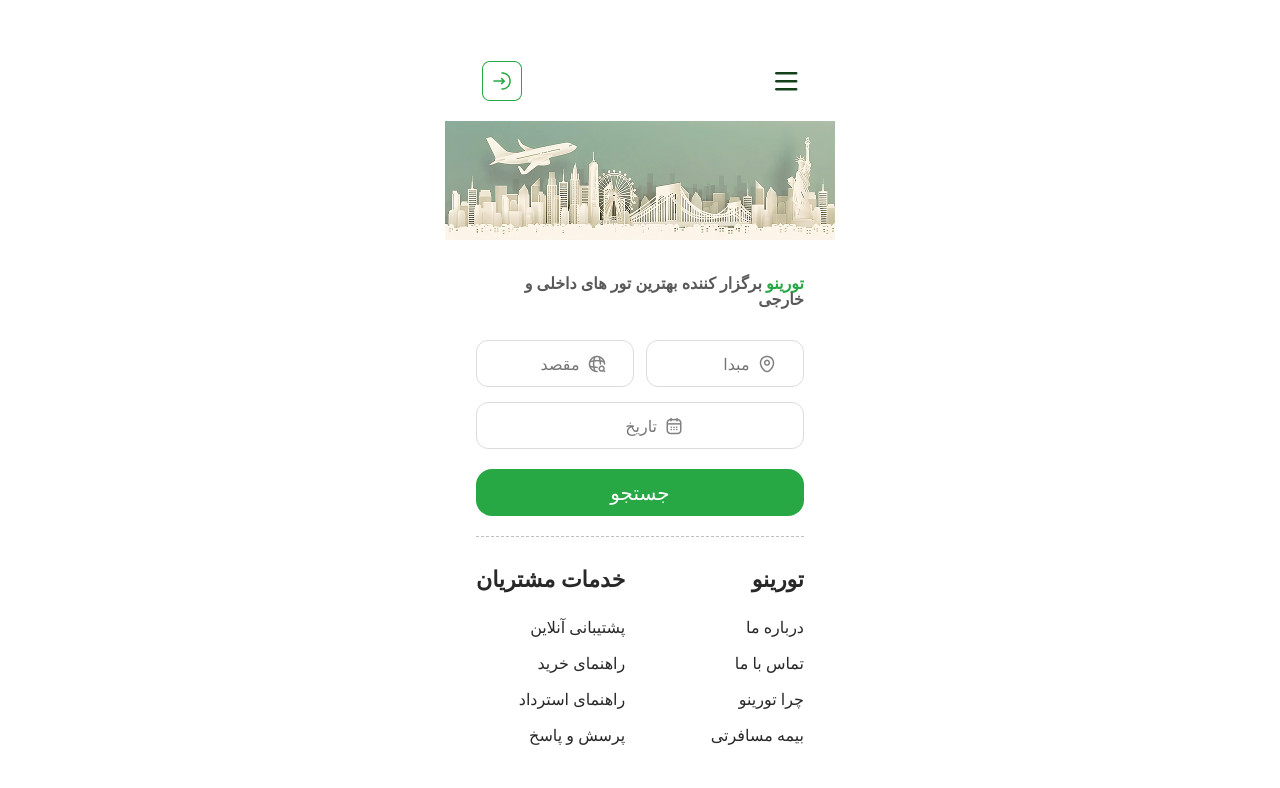
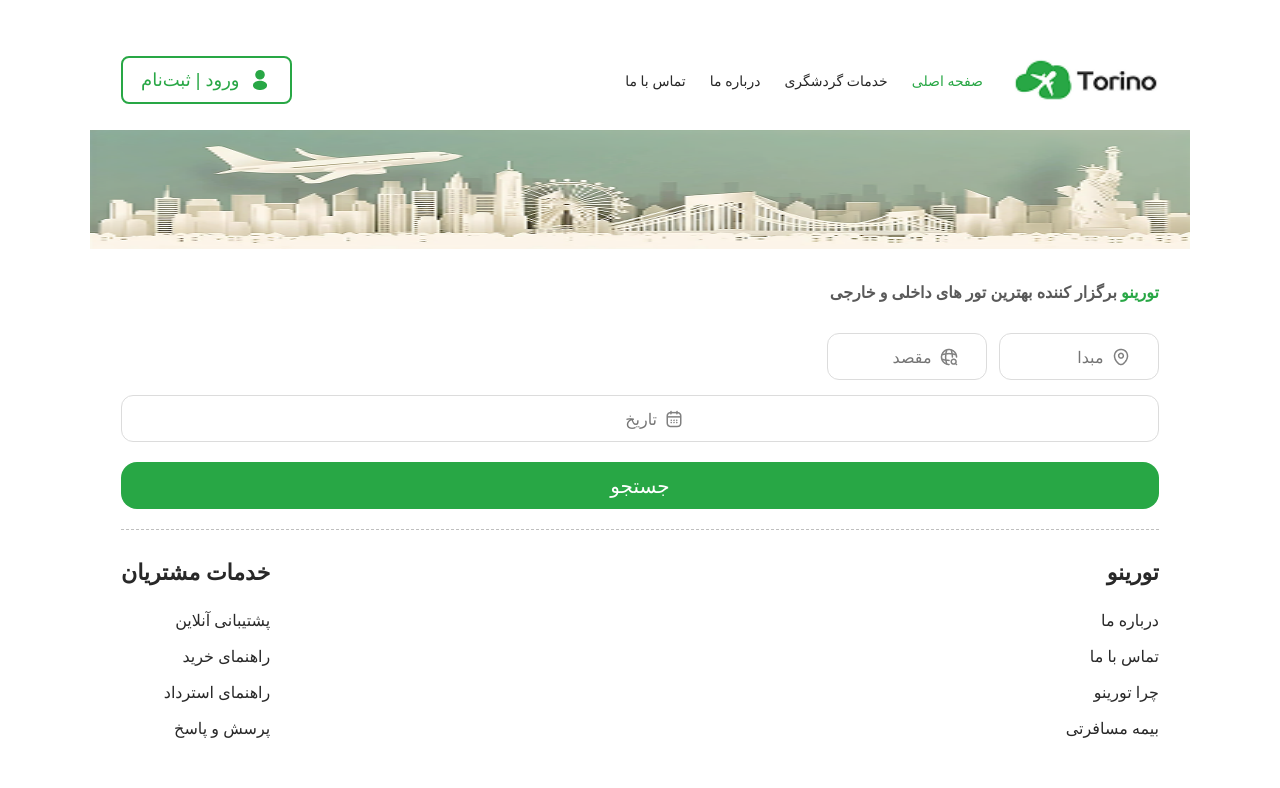
Before and after one commit to Zohre-abbasi/turino, a Next.js app in the folder frontend/: page / in a window 1280 px wide. Shown: the top 788 px of the page. Built offline with nearby package versions, Linux system fonts and the light colour scheme.

Commit message:
style: improve responsive header

```diff
--- a/frontend/components/layout/Layout.js
+++ b/frontend/components/layout/Layout.js
@@ -42,6 +42,7 @@ function Layout({ children }) {
         </p>
       )}
       <header className={styles.header}>
+        {/* دکمه منوی موبایل */}
         <button
           className={styles.menuButton}
           onClick={() => setIsMenuOpen(!isMenuOpen)}
@@ -51,6 +52,22 @@ function Layout({ children }) {
           {!isMenuOpen && <img src="/icons/Group.png" alt="" />}
         </button>
 
+        {/* لوگوی تورینو در دسکتاپ */}
+        <Link href="/" className={styles.desktopLogo}>
+          <img src="/icons/Torino.png" alt="تورینو" />
+        </Link>
+
+        {/* لینک‌های منوی دسکتاپ */}
+        <nav className={styles.desktopNav} aria-label="منوی اصلی">
+          <Link href="/" className={styles.activeLink}>
+            صفحه اصلی
+          </Link>
+          <Link href="/">خدمات گردشگری</Link>
+          <Link href="/">درباره ما</Link>
+          <Link href="/">تماس با ما</Link>
+        </nav>
+
+        {/* دکمه ورود در موبایل و دسکتاپ */}
         <button
           className={styles.loginButton}
           onClick={() => {
@@ -58,20 +75,21 @@ function Layout({ children }) {
               setIsLoginOpen(true);
             }
           }}
-          aria-label={
-            user
-              ? `شماره موبایل ${user.mobile}`
-              : isOtpOpen
-                ? "تأیید کد"
-                : "ورود"
-          }
+          aria-label={user ? `شماره موبایل ${user.mobile}` : "ورود یا ثبت‌نام"}
         >
           {user ? (
             <span dir="ltr">{user.mobile}</span>
-          ) : isOtpOpen ? (
-            <img src="/icons/sign.png" />
           ) : (
-            <img src="/icons/sign-in.png" alt="ورود" />
+            <>
+              <span className={styles.mobileLogin}>
+                <img src="/icons/sign-in.png" alt="ورود" />
+              </span>
+
+              <span className={styles.desktopLogin}>
+                <img src="/icons/profile.png" alt="پروفایل" />
+                ورود | ثبت‌نام
+              </span>
+            </>
           )}
         </button>
       </header>
--- a/frontend/components/layout/Layout.module.css
+++ b/frontend/components/layout/Layout.module.css
@@ -1,6 +1,6 @@
 .page {
   width: 100%;
-  max-width: 390px;
+  max-width: 1100px;
   min-height: 100vh;
   margin: 0 auto;
   display: flex;
@@ -11,7 +11,7 @@
 .header {
   width: 100%;
   min-height: 80px;
-  margin-top: 41px;
+  margin-top: 30px;
   padding: 0 31px;
   display: flex;
   align-items: center;
@@ -53,7 +53,6 @@
   margin: 0 0 30px;
   font-weight: 700;
   color: #282828;
-  font-weight: 600;
   font-size: 22px;
   line-height: 100%;
   letter-spacing: 0%;
@@ -112,7 +111,7 @@
 .law p {
   font-weight: 300;
   font-style: Light;
-  font-size: 12px;
+  font-size: 14px;
   line-height: 100%;
   letter-spacing: 0%;
   color: #000000;
@@ -133,19 +132,6 @@
   white-space: nowrap;
   box-shadow: 0 2px 8px #00000015;
 }
-/* .menuPanel {
-  position: absolute;
-  top: 121px;
-  right: max(0px, calc((100vw - 390px) / 2));
-  z-index: 10;
-  width: min(195px, 50vw);
-  padding: 20px;
-  box-sizing: border-box;
-  background-color: #ffffff;
-  border: 1px solid #eeeeee;
-  box-shadow: 0 4px 12px #00000012;
-  direction: rtl;
-} */
 
 .menuPanel {
   position: fixed;
@@ -220,3 +206,94 @@
   backdrop-filter: blur(2px);
   -webkit-backdrop-filter: blur(3px);
 }
+.desktopLogo,
+.desktopNav,
+.desktopLogin {
+  display: none;
+}
+
+.mobileLogin {
+  display: flex;
+  align-items: center;
+  justify-content: center;
+}
+/* @media (min-width: 390px) and (max-width: 767px) {
+  .header {
+    padding: 0 60px;
+    justify-content:space-between;
+    gap: 20px;
+  }
+
+  .menuButton,
+  .loginButton {
+    flex-shrink: 0;
+  }
+} */
+@media (min-width: 768px) {
+  .header {
+    min-height: 100px;
+    margin-top: 30px;
+    padding: 0 31px;
+    text-align: center;
+    gap: 30px;
+  }
+
+  .menuButton {
+    display: none;
+  }
+
+  .desktopLogo {
+    display: flex;
+    align-items: center;
+    flex-shrink: 0;
+  }
+
+  .desktopLogo img {
+    width: 146px;
+    height: auto;
+    object-fit: contain;
+  }
+
+  .desktopNav {
+    display: flex;
+    align-items: center;
+    gap: 24px;
+    flex: 1;
+  }
+
+  .desktopNav a {
+    color: #282828;
+    font-size: 14px;
+    font-weight: 400;
+    text-decoration: none;
+    white-space: nowrap;
+  }
+
+  .desktopLogin {
+    display: inline-flex;
+    align-items: center;
+    justify-content: center;
+    gap: 8px;
+    white-space: nowrap;
+  }
+
+  .desktopLogin img {
+    width: 24px;
+    height: 24px;
+    object-fit: contain;
+  }
+
+  .mobileLogin {
+    display: none;
+  }
+
+  .loginButton {
+    min-height: 48px;
+    padding: 0 18px;
+    border: 2px solid #28a745;
+    border-radius: 8px;
+    color: #28a745;
+    font-size: 18px;
+    flex-shrink: 0;
+  }
+}
--- a/frontend/styles/globals.css
+++ b/frontend/styles/globals.css
@@ -2,14 +2,23 @@ html,
 body {
   padding: 0;
   margin: 0 auto;
-  font-family:system-ui, -apple-system, BlinkMacSystemFont, 'Segoe UI', Roboto, Oxygen, Ubuntu, Cantarell, 'Open Sans', 'Helvetica Neue', sans-serif;
-    direction:rtl;
-    width:100%;
-    min-height:100vh;
-    background-color: #ffffff;
+  font-family:
+    system-ui,
+    -apple-system,
+    BlinkMacSystemFont,
+    "Segoe UI",
+    Roboto,
+    Oxygen,
+    Ubuntu,
+    Cantarell,
+    "Open Sans",
+    "Helvetica Neue",
+    sans-serif;
+  direction: rtl;
+  /* max-width: 1100px; */
+  min-height: 100vh;
+  background-color: #ffffff;
 }
-
-
 
 * {
   box-sizing: border-box;
```
Also changed, not shown: frontend/public/icons/profile.png (added).
